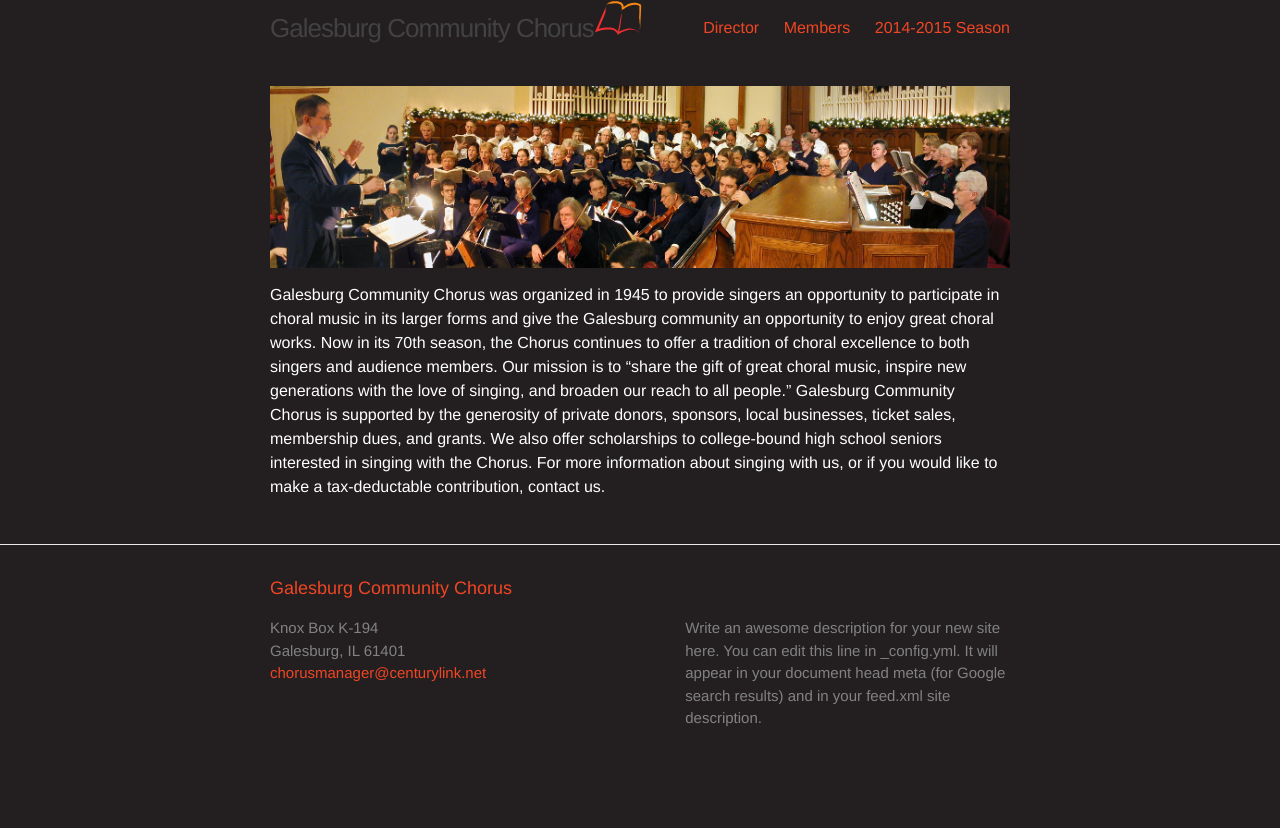
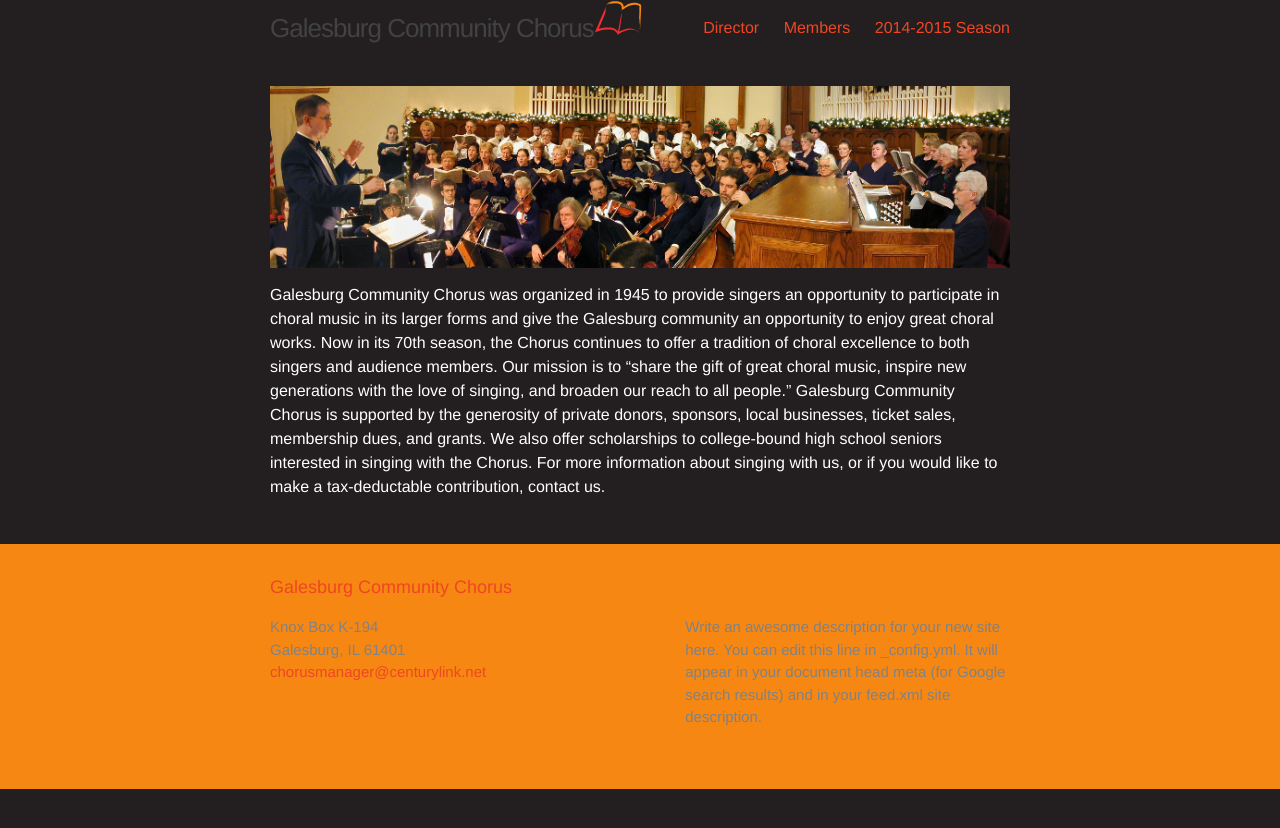
Before and after one commit to galesburgchorus/galesburgchorus.github.io, a Jekyll site: the page built from index.md, in a window 1280 px wide. Shown: the top 828 px of the page. Built offline with Jekyll 4.4.1, drawn with Linux system fonts in a browser that asks for light colours.

Commit message:
Updated _layout.scss

```diff
--- a/_sass/_layout.scss
+++ b/_sass/_layout.scss
@@ -94,7 +94,7 @@
  * Site footer
  */
 .site-footer {
-    border-top: 1px solid $grey-color-light;
+	background-color: $brand-color2;
     padding: $spacing-unit 0;
 }
 
```
